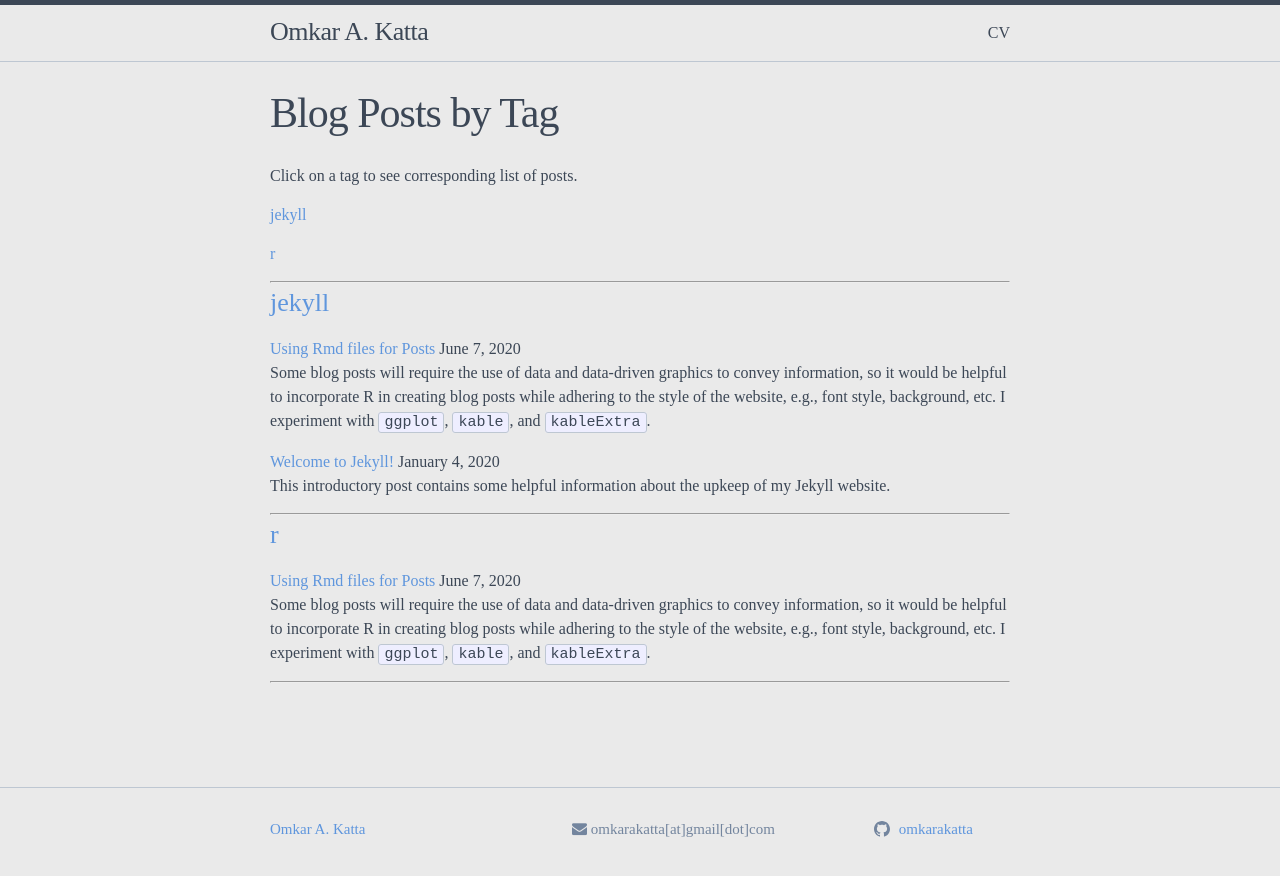
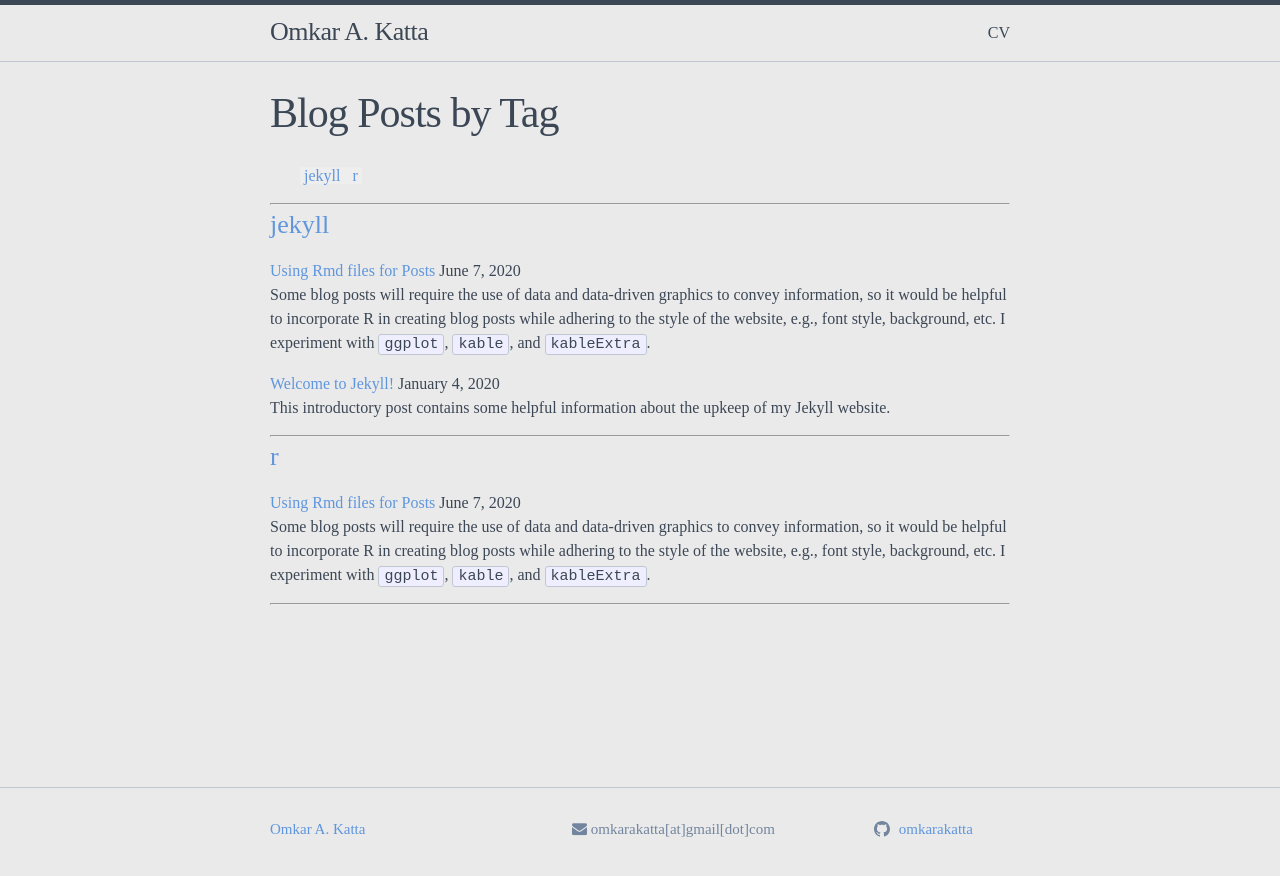
Before and after one commit to omkarakatta/omkarakatta.github.io, a Jekyll site: the page built from pages/postsbytag.md, in a window 1280 px wide. Shown: the top 876 px of the page. Built offline with Jekyll 4.4.1, drawn with Linux system fonts in a browser that asks for light colours; nearby versions of some CDN libraries.

Commit message:
tags class

```diff
--- a/_sass/minima/_layout.scss
+++ b/_sass/minima/_layout.scss
@@ -247,3 +247,9 @@
     }
   }
 }
+
+
+/**
+ * Tags
+ */
+.tags li { display:inline; padding:0 4px; background:#EEE;}
--- a/pages/postsbytag.md
+++ b/pages/postsbytag.md
@@ -4,16 +4,16 @@ permalink: /tag/
 ---
 
 <!-- Reference: https://raw.githubusercontent.com/jokecamp/jokecamp.com/master/tag.md -->
-Click on a tag to see corresponding list of posts.
+<!-- Click on a tag to see corresponding list of posts. -->
 
-<!-- <ul style="list-style-type: none; margin:0" display = "inline"> -->
+<ul class = "tags">
 {% for tag in site.tags %}
   {% assign t = tag | first %}
-  <!-- <li display = "inline"> -->
+  <li>
     <a href="/tag/#{{t | downcase | replace:" ","-" }}">{{ t | downcase }}</a>
-  <!-- </li> -->
+  </li>
 {% endfor %}
-<!-- </ul> -->
+</ul>
 
 ---
 
```
